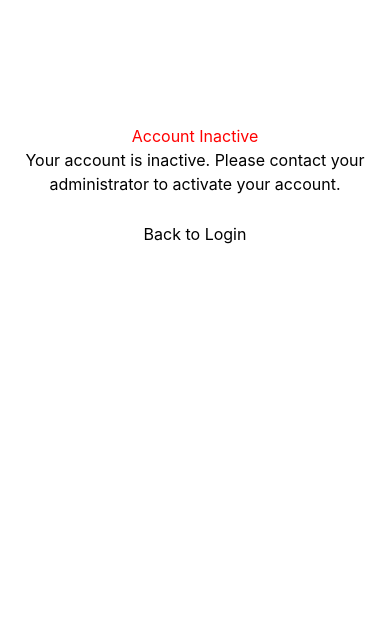
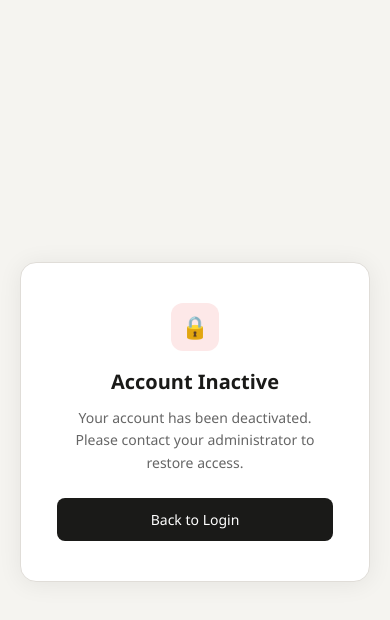
Before and after one commit to JohnLoyd05/HRMS-Group-5, a React (Vite) app: page /inactive in a window 390 px wide. Shown: the top 620 px of the page. Built offline with nearby package versions, Linux system fonts and the light colour scheme; no server answers.

Commit message:
fix: add loading states, consistent empty states, and mobile table scroll across all pages

```diff
--- a/src/pages/DeletedItemsPage.jsx
+++ b/src/pages/DeletedItemsPage.jsx
@@ -39,12 +39,15 @@ function Td({ children }) { return <td style={S.td}>{children}</td>; }
 function DeletedEmployees({ userId }) {
   const [rows, setRows] = useState([]);
   const [err, setErr] = useState("");
+  const [loading, setLoading] = useState(true);
   const [recovering, setRecovering] = useState(null);
 
   const load = async () => {
+    setLoading(true);
     const { data, error } = await getEmployees("SUPERADMIN");
-    if (error) { setErr(error.message); return; }
+    if (error) { setErr(error.message); setLoading(false); return; }
     setRows((data ?? []).filter((r) => r.record_status === "INACTIVE"));
+    setLoading(false);
   };
 
   useEffect(() => { load(); }, []);
@@ -92,8 +95,11 @@ function DeletedEmployees({ userId }) {
               </Td>
             </tr>
           ))}
-          {rows.length === 0 && !err && (
-            <tr><td colSpan={7} style={S.empty}>No deactivated employees.</td></tr>
+          {loading && (
+            <tr><td colSpan={7} style={S.empty}>Loading…</td></tr>
+          )}
+          {!loading && rows.length === 0 && !err && (
+            <tr><td colSpan={7} style={S.empty}>No records found.</td></tr>
           )}
         </tbody>
       </table>
@@ -105,12 +111,13 @@ function DeletedEmployees({ userId }) {
 function DeletedJobHistory({ userId }) {
   const [rows, setRows] = useState([]);
   const [err, setErr] = useState("");
+  const [loading, setLoading] = useState(true);
   const [recovering, setRecovering] = useState(null);
 
   const load = async () => {
-    // Fetch all employees to get all empNo values
+    setLoading(true);
     const { data: emps, error: empErr } = await getEmployees("SUPERADMIN");
-    if (empErr) { setErr(empErr.message); return; }
+    if (empErr) { setErr(empErr.message); setLoading(false); return; }
 
     const results = await Promise.all(
       (emps ?? []).map((e) => getJobHistory(e.empno, "SUPERADMIN"))
@@ -118,6 +125,7 @@ function DeletedJobHistory({ userId }) {
 
     const all = results.flatMap((r) => r.data ?? []);
     setRows(all.filter((r) => r.record_status === "INACTIVE"));
+    setLoading(false);
   };
 
   useEffect(() => { load(); }, []);
@@ -169,8 +177,11 @@ function DeletedJobHistory({ userId }) {
               </tr>
             );
           })}
-          {rows.length === 0 && !err && (
-            <tr><td colSpan={7} style={S.empty}>No deactivated job history records.</td></tr>
+          {loading && (
+            <tr><td colSpan={7} style={S.empty}>Loading…</td></tr>
+          )}
+          {!loading && rows.length === 0 && !err && (
+            <tr><td colSpan={7} style={S.empty}>No records found.</td></tr>
           )}
         </tbody>
       </table>
@@ -182,12 +193,15 @@ function DeletedJobHistory({ userId }) {
 function DeletedJobs({ userId }) {
   const [rows, setRows] = useState([]);
   const [err, setErr] = useState("");
+  const [loading, setLoading] = useState(true);
   const [recovering, setRecovering] = useState(null);
 
   const load = async () => {
+    setLoading(true);
     const { data, error } = await getJobs("SUPERADMIN");
-    if (error) { setErr(error.message); return; }
+    if (error) { setErr(error.message); setLoading(false); return; }
     setRows((data ?? []).filter((r) => r.record_status === "INACTIVE"));
+    setLoading(false);
   };
 
   useEffect(() => { load(); }, []);
@@ -229,8 +243,11 @@ function DeletedJobs({ userId }) {
               </Td>
             </tr>
           ))}
-          {rows.length === 0 && !err && (
-            <tr><td colSpan={4} style={S.empty}>No deactivated jobs.</td></tr>
+          {loading && (
+            <tr><td colSpan={4} style={S.empty}>Loading…</td></tr>
+          )}
+          {!loading && rows.length === 0 && !err && (
+            <tr><td colSpan={4} style={S.empty}>No records found.</td></tr>
           )}
         </tbody>
       </table>
@@ -242,12 +259,15 @@ function DeletedJobs({ userId }) {
 function DeletedDepts({ userId }) {
   const [rows, setRows] = useState([]);
   const [err, setErr] = useState("");
+  const [loading, setLoading] = useState(true);
   const [recovering, setRecovering] = useState(null);
 
   const load = async () => {
+    setLoading(true);
     const { data, error } = await getDepts("SUPERADMIN");
-    if (error) { setErr(error.message); return; }
+    if (error) { setErr(error.message); setLoading(false); return; }
     setRows((data ?? []).filter((r) => r.record_status === "INACTIVE"));
+    setLoading(false);
   };
 
   useEffect(() => { load(); }, []);
@@ -289,8 +309,11 @@ function DeletedDepts({ userId }) {
               </Td>
             </tr>
           ))}
-          {rows.length === 0 && !err && (
-            <tr><td colSpan={4} style={S.empty}>No deactivated departments.</td></tr>
+          {loading && (
+            <tr><td colSpan={4} style={S.empty}>Loading…</td></tr>
+          )}
+          {!loading && rows.length === 0 && !err && (
+            <tr><td colSpan={4} style={S.empty}>No records found.</td></tr>
           )}
         </tbody>
       </table>
--- a/src/pages/DepartmentsPage.jsx
+++ b/src/pages/DepartmentsPage.jsx
@@ -145,6 +145,7 @@ export default function DepartmentsPage() {
 
   const [depts, setDepts] = useState([]);
   const [loadErr, setLoadErr] = useState("");
+  const [loading, setLoading] = useState(true);
   const [showAdd, setShowAdd] = useState(false);
   const [editTarget, setEditTarget] = useState(null);
   const [deleteTarget, setDeleteTarget] = useState(null);
@@ -152,9 +153,11 @@ export default function DepartmentsPage() {
   const [saveErr, setSaveErr] = useState("");
 
   const load = async () => {
+    setLoading(true);
     const { data, error } = await getDepts(userType);
     if (error) setLoadErr(error.message);
     else setDepts(data ?? []);
+    setLoading(false);
   };
 
   useEffect(() => { load(); }, []);
@@ -201,6 +204,7 @@ export default function DepartmentsPage() {
 
       {loadErr && <p style={S.error}>{loadErr}</p>}
 
+      <div style={{ overflowX: "auto" }}>
       <table style={S.table}>
         <thead>
           <tr>
@@ -238,15 +242,23 @@ export default function DepartmentsPage() {
               )}
             </tr>
           ))}
-          {depts.length === 0 && !loadErr && (
+          {loading && (
             <tr>
               <td colSpan={colCount} style={{ ...S.td, textAlign: "center", color: "#888" }}>
-                No departments found.
+                Loading…
+              </td>
+            </tr>
+          )}
+          {!loading && depts.length === 0 && !loadErr && (
+            <tr>
+              <td colSpan={colCount} style={{ ...S.td, textAlign: "center", color: "#888" }}>
+                No records found.
               </td>
             </tr>
           )}
         </tbody>
       </table>
+      </div>
 
       {showAdd && (
         <Modal title="Add Department">
--- a/src/pages/EmployeesPage.jsx
+++ b/src/pages/EmployeesPage.jsx
@@ -185,6 +185,7 @@ export default function EmployeesPage() {
 
   const [employees, setEmployees] = useState([]);
   const [loadErr, setLoadErr] = useState("");
+  const [loading, setLoading] = useState(true);
   const [showAdd, setShowAdd] = useState(false);
   const [editTarget, setEditTarget] = useState(null);
   const [deleteTarget, setDeleteTarget] = useState(null);
@@ -192,9 +193,11 @@ export default function EmployeesPage() {
   const [saveErr, setSaveErr] = useState("");
 
   const load = async () => {
+    setLoading(true);
     const { data, error } = await getEmployees(userType);
     if (error) setLoadErr(error.message);
     else setEmployees(data ?? []);
+    setLoading(false);
   };
 
   useEffect(() => { load(); }, []);
@@ -241,6 +244,7 @@ export default function EmployeesPage() {
 
       {loadErr && <p style={S.error}>{loadErr}</p>}
 
+      <div style={{ overflowX: "auto" }}>
       <table style={S.table}>
         <thead>
           <tr>
@@ -286,15 +290,23 @@ export default function EmployeesPage() {
               </Td>
             </tr>
           ))}
-          {employees.length === 0 && !loadErr && (
+          {loading && (
             <tr>
               <td colSpan={showStamp ? 8 : 7} style={{ ...S.td, textAlign: "center", color: "#888" }}>
-                No employees found.
+                Loading…
+              </td>
+            </tr>
+          )}
+          {!loading && employees.length === 0 && !loadErr && (
+            <tr>
+              <td colSpan={showStamp ? 8 : 7} style={{ ...S.td, textAlign: "center", color: "#888" }}>
+                No records found.
               </td>
             </tr>
           )}
         </tbody>
       </table>
+      </div>
 
       {/* Add modal */}
       {showAdd && (
--- a/src/pages/InactivePage.jsx
+++ b/src/pages/InactivePage.jsx
@@ -1,21 +1,52 @@
-import { useNavigate } from 'react-router-dom'
-import { supabase } from '../lib/supabaseClient'
+import { useNavigate } from 'react-router-dom';
+import { supabase } from '../lib/supabaseClient';
 
 export default function InactivePage() {
-  const navigate = useNavigate()
+  const navigate = useNavigate();
 
   const handleSignOut = async () => {
-    await supabase.auth.signOut()
-    navigate('/login')
-  }
+    await supabase.auth.signOut();
+    navigate('/login');
+  };
 
   return (
-    <div style={{ maxWidth: 400, margin: '100px auto', padding: 24, textAlign: 'center' }}>
-      <h1 style={{ color: 'red' }}>Account Inactive</h1>
-      <p>Your account is inactive. Please contact your administrator to activate your account.</p>
-      <button onClick={handleSignOut} style={{ padding: '10px 20px', marginTop: 16 }}>
-        Back to Login
-      </button>
+    <div style={{
+      minHeight: "100vh", display: "flex", alignItems: "center",
+      justifyContent: "center", background: "#f5f4f0",
+      fontFamily: "'DM Sans','Segoe UI',sans-serif", padding: 20,
+    }}>
+      <div style={{
+        background: "#fff", borderRadius: 16, padding: "40px 36px",
+        maxWidth: 400, width: "100%", textAlign: "center",
+        border: "1px solid #e0ddd8", boxShadow: "0 2px 24px rgba(0,0,0,.07)",
+      }}>
+        <div style={{
+          width: 48, height: 48, borderRadius: 12, background: "#fde8e8",
+          display: "flex", alignItems: "center", justifyContent: "center",
+          margin: "0 auto 16px", fontSize: 22,
+        }}>
+          🔒
+        </div>
+
+        <h1 style={{ fontSize: 20, fontWeight: 700, color: "#1a1a18", margin: "0 0 10px" }}>
+          Account Inactive
+        </h1>
+
+        <p style={{ fontSize: 14, color: "#666", margin: "0 0 24px", lineHeight: 1.6 }}>
+          Your account has been deactivated. Please contact your administrator to restore access.
+        </p>
+
+        <button
+          onClick={handleSignOut}
+          style={{
+            width: "100%", padding: "11px", background: "#1a1a18", color: "#fff",
+            border: "none", borderRadius: 8, fontSize: 14, fontWeight: 500,
+            cursor: "pointer",
+          }}
+        >
+          Back to Login
+        </button>
+      </div>
     </div>
-  )
+  );
 }
--- a/src/pages/JobsPage.jsx
+++ b/src/pages/JobsPage.jsx
@@ -145,6 +145,7 @@ export default function JobsPage() {
 
   const [jobs, setJobs] = useState([]);
   const [loadErr, setLoadErr] = useState("");
+  const [loading, setLoading] = useState(true);
   const [showAdd, setShowAdd] = useState(false);
   const [editTarget, setEditTarget] = useState(null);
   const [deleteTarget, setDeleteTarget] = useState(null);
@@ -152,9 +153,11 @@ export default function JobsPage() {
   const [saveErr, setSaveErr] = useState("");
 
   const load = async () => {
+    setLoading(true);
     const { data, error } = await getJobs(userType);
     if (error) setLoadErr(error.message);
     else setJobs(data ?? []);
+    setLoading(false);
   };
 
   useEffect(() => { load(); }, []);
@@ -201,6 +204,7 @@ export default function JobsPage() {
 
       {loadErr && <p style={S.error}>{loadErr}</p>}
 
+      <div style={{ overflowX: "auto" }}>
       <table style={S.table}>
         <thead>
           <tr>
@@ -238,15 +242,23 @@ export default function JobsPage() {
               )}
             </tr>
           ))}
-          {jobs.length === 0 && !loadErr && (
+          {loading && (
             <tr>
               <td colSpan={colCount} style={{ ...S.td, textAlign: "center", color: "#888" }}>
-                No jobs found.
+                Loading…
+              </td>
+            </tr>
+          )}
+          {!loading && jobs.length === 0 && !loadErr && (
+            <tr>
+              <td colSpan={colCount} style={{ ...S.td, textAlign: "center", color: "#888" }}>
+                No records found.
               </td>
             </tr>
           )}
         </tbody>
       </table>
+      </div>
 
       {showAdd && (
         <Modal title="Add Job">
```
